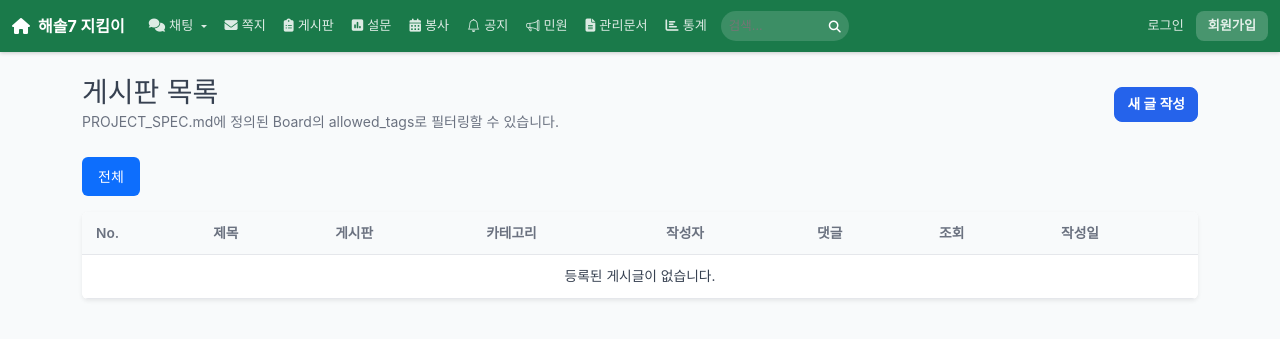
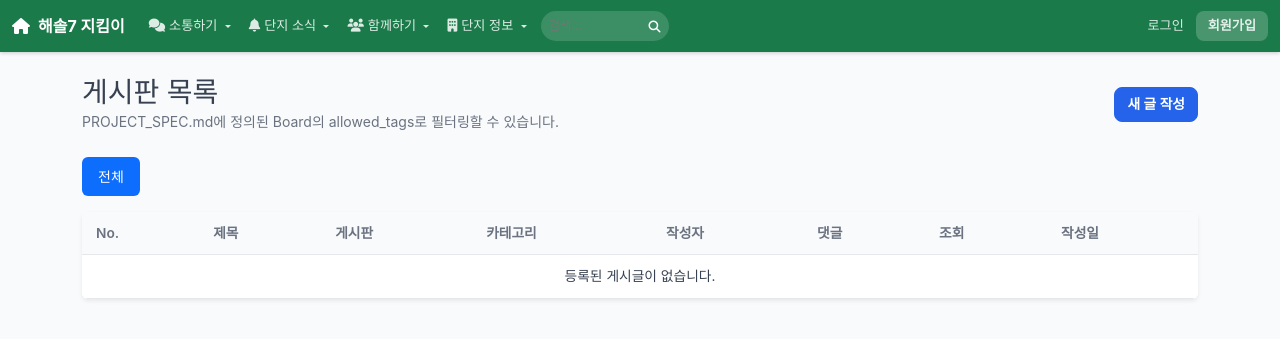
Before and after one commit to ULERP/haesol7-community, a Django app: page /posts/ in a window 1280 px wide. Shown: the top 339 px of the page. Run offline with Django 5.2, Linux system fonts and the light colour scheme; data that the repository does not hold is empty.

Commit message:
fix: 마이페이지 Notification 필드 오류 수정 + navbar 역할 중심 재구성
- views.py: Notification.filter(user=) → filter(recipient=) 수정
- navbar: 기능 중심 → 역할 중심 드롭다운 메뉴
  소통하기(채팅/게시판/쪽지) / 단지소식(공지/민원/문서)
  함께하기(소모임/봉사/설문) / 단지정보(문서/통계/AI)

```diff
--- a/hello_world/core/views.py
+++ b/hello_world/core/views.py
@@ -251,7 +251,7 @@ def mypage(request):
     unread_letters   = Letter.objects.filter(receiver=user, is_read=False, receiver_deleted=False).count()
     my_complaints    = Complaint.objects.filter(author=user).order_by('-created_at')[:3]
     pending_complaints = Complaint.objects.filter(author=user, status__in=['received','reviewing']).count()
-    unread_noti      = Notification.objects.filter(user=user, is_read=False).count()
+    unread_noti      = Notification.objects.filter(recipient=user, is_read=False).count()
     week_ago         = timezone.now() - timedelta(days=7)
     recent_posts     = Post.objects.filter(author=user, created_at__gte=week_ago).count()
 
--- a/hello_world/templates/partials/navbar.html
+++ b/hello_world/templates/partials/navbar.html
@@ -3,27 +3,68 @@
     <a class="navbar-brand fw-bold text-white d-flex align-items-center gap-2" href="/" style="font-size:1rem;">
       <i class="fas fa-home"></i>해솔7 지킴이
     </a>
-    <button class="navbar-toggler border-0" type="button" data-bs-toggle="collapse" data-bs-target="#mainNav" style="color:#fff;font-size:1.2rem;padding:4px 8px;">
+    <button class="navbar-toggler border-0" type="button" data-bs-toggle="collapse" data-bs-target="#mainNav"
+            style="color:#fff;font-size:1.2rem;padding:4px 8px;">
       <i class="fas fa-bars"></i>
     </button>
     <div class="collapse navbar-collapse" id="mainNav">
       <ul class="navbar-nav me-auto align-items-lg-center" style="gap:2px;">
+
+        <!-- 소통하기 -->
         <li class="nav-item dropdown">
-          <a class="nav-link dropdown-toggle text-white d-flex align-items-center gap-1" href="#" data-bs-toggle="dropdown" style="font-size:0.82rem;"><i class="fas fa-comments"></i>채팅</a>
-          <ul class="dropdown-menu" style="background:#1a7a4a;border:none;box-shadow:0 4px 12px rgba(0,0,0,.3);min-width:130px;">
-            <li><a class="dropdown-item text-white d-flex align-items-center gap-2" href="/chat/public/" style="font-size:0.82rem;"><i class="fas fa-comments"></i>전체채팅</a></li>
-            <li><a class="dropdown-item text-white d-flex align-items-center gap-2" href="/chat/dm/list/" style="font-size:0.82rem;"><i class="fas fa-comment-dots"></i>1:1 채팅</a></li>
-            <li><a class="dropdown-item text-white d-flex align-items-center gap-2" href="/groups/" style="font-size:0.82rem;"><i class="fas fa-users"></i>소모임채팅</a></li>
+          <a class="nav-link dropdown-toggle text-white d-flex align-items-center gap-1" href="#"
+             data-bs-toggle="dropdown" style="font-size:0.82rem;">
+            <i class="fas fa-comments"></i>소통하기
+          </a>
+          <ul class="dropdown-menu" style="background:#fff;border:1px solid #e5e7eb;border-radius:12px;box-shadow:0 8px 24px rgba(0,0,0,.12);min-width:160px;padding:6px;">
+            <li><a class="dropdown-item d-flex align-items-center gap-2 rounded-2" href="/chat/public/" style="font-size:0.82rem;padding:8px 12px;"><i class="fas fa-comments text-success"></i>단지 전체채팅</a></li>
+            <li><a class="dropdown-item d-flex align-items-center gap-2 rounded-2" href="/chat/dm/list/" style="font-size:0.82rem;padding:8px 12px;"><i class="fas fa-comment-dots text-primary"></i>1:1 채팅</a></li>
+            <li><a class="dropdown-item d-flex align-items-center gap-2 rounded-2" href="/letters/" style="font-size:0.82rem;padding:8px 12px;"><i class="fas fa-envelope text-warning"></i>쪽지함</a></li>
+            <li><hr class="dropdown-divider my-1"></li>
+            <li><a class="dropdown-item d-flex align-items-center gap-2 rounded-2" href="/boards/" style="font-size:0.82rem;padding:8px 12px;"><i class="fas fa-clipboard-list text-info"></i>게시판</a></li>
           </ul>
         </li>
-        <li class="nav-item"><a class="nav-link text-white d-flex align-items-center gap-1" href="/letters/" style="font-size:0.82rem;"><i class="fas fa-envelope"></i>쪽지</a></li>
-        <li class="nav-item"><a class="nav-link text-white d-flex align-items-center gap-1" href="/boards/" style="font-size:0.82rem;"><i class="fas fa-clipboard-list"></i>게시판</a></li>
-        <li class="nav-item"><a class="nav-link text-white d-flex align-items-center gap-1" href="/surveys/" style="font-size:0.82rem;"><i class="fas fa-poll"></i>설문</a></li>
-        <li class="nav-item"><a class="nav-link text-white d-flex align-items-center gap-1" href="/volunteer/" style="font-size:0.82rem;"><i class="fas fa-calendar-alt"></i>봉사</a></li>
-        <li class="nav-item"><a class="nav-link text-white d-flex align-items-center gap-1" href="/notices/" style="font-size:0.82rem;"><i class="bi bi-bell"></i>공지</a></li>
-        <li class="nav-item"><a class="nav-link text-white d-flex align-items-center gap-1" href="/complaints/" style="font-size:0.82rem;"><i class="bi bi-megaphone"></i>민원</a></li>
-        <li class="nav-item"><a class="nav-link text-white d-flex align-items-center gap-1" href="/community/docs/" style="font-size:0.82rem;"><i class="fas fa-file-alt"></i>관리문서</a></li>
-        <li class="nav-item"><a class="nav-link text-white d-flex align-items-center gap-1" href="/stats/" style="font-size:0.82rem;"><i class="fas fa-chart-bar"></i>통계</a></li>
+
+        <!-- 단지 소식 -->
+        <li class="nav-item dropdown">
+          <a class="nav-link dropdown-toggle text-white d-flex align-items-center gap-1" href="#"
+             data-bs-toggle="dropdown" style="font-size:0.82rem;">
+            <i class="fas fa-bell"></i>단지 소식
+          </a>
+          <ul class="dropdown-menu" style="background:#fff;border:1px solid #e5e7eb;border-radius:12px;box-shadow:0 8px 24px rgba(0,0,0,.12);min-width:160px;padding:6px;">
+            <li><a class="dropdown-item d-flex align-items-center gap-2 rounded-2" href="/notices/" style="font-size:0.82rem;padding:8px 12px;"><i class="fas fa-bell text-danger"></i>공지사항</a></li>
+            <li><a class="dropdown-item d-flex align-items-center gap-2 rounded-2" href="/complaints/" style="font-size:0.82rem;padding:8px 12px;"><i class="bi bi-megaphone text-warning"></i>민원·건의</a></li>
+            <li><a class="dropdown-item d-flex align-items-center gap-2 rounded-2" href="/community/docs/" style="font-size:0.82rem;padding:8px 12px;"><i class="fas fa-file-alt text-secondary"></i>관리 문서</a></li>
+          </ul>
+        </li>
+
+        <!-- 함께하기 -->
+        <li class="nav-item dropdown">
+          <a class="nav-link dropdown-toggle text-white d-flex align-items-center gap-1" href="#"
+             data-bs-toggle="dropdown" style="font-size:0.82rem;">
+            <i class="fas fa-users"></i>함께하기
+          </a>
+          <ul class="dropdown-menu" style="background:#fff;border:1px solid #e5e7eb;border-radius:12px;box-shadow:0 8px 24px rgba(0,0,0,.12);min-width:160px;padding:6px;">
+            <li><a class="dropdown-item d-flex align-items-center gap-2 rounded-2" href="/groups/" style="font-size:0.82rem;padding:8px 12px;"><i class="fas fa-users text-success"></i>소모임</a></li>
+            <li><a class="dropdown-item d-flex align-items-center gap-2 rounded-2" href="/volunteer/" style="font-size:0.82rem;padding:8px 12px;"><i class="fas fa-calendar-alt text-danger"></i>봉사활동</a></li>
+            <li><a class="dropdown-item d-flex align-items-center gap-2 rounded-2" href="/surveys/" style="font-size:0.82rem;padding:8px 12px;"><i class="fas fa-poll text-primary"></i>설문조사</a></li>
+          </ul>
+        </li>
+
+        <!-- 단지 정보 -->
+        <li class="nav-item dropdown">
+          <a class="nav-link dropdown-toggle text-white d-flex align-items-center gap-1" href="#"
+             data-bs-toggle="dropdown" style="font-size:0.82rem;">
+            <i class="fas fa-building"></i>단지 정보
+          </a>
+          <ul class="dropdown-menu" style="background:#fff;border:1px solid #e5e7eb;border-radius:12px;box-shadow:0 8px 24px rgba(0,0,0,.12);min-width:160px;padding:6px;">
+            <li><a class="dropdown-item d-flex align-items-center gap-2 rounded-2" href="/community/docs/" style="font-size:0.82rem;padding:8px 12px;"><i class="fas fa-file-alt text-secondary"></i>관리 문서</a></li>
+            <li><a class="dropdown-item d-flex align-items-center gap-2 rounded-2" href="/stats/" style="font-size:0.82rem;padding:8px 12px;"><i class="fas fa-chart-bar text-info"></i>단지 통계</a></li>
+            <li><a class="dropdown-item d-flex align-items-center gap-2 rounded-2" href="/chatbot/" style="font-size:0.82rem;padding:8px 12px;"><i class="fas fa-robot text-success"></i>AI 안내</a></li>
+          </ul>
+        </li>
+
+        <!-- 검색 -->
         <li class="nav-item">
           <form method="get" action="/search/" class="d-flex align-items-center ms-1">
             <div class="d-flex align-items-center" style="background:rgba(255,255,255,.15);border-radius:20px;height:30px;overflow:hidden;">
@@ -33,12 +74,22 @@
           </form>
         </li>
       </ul>
+
+      <!-- 우측 사용자 메뉴 -->
       <ul class="navbar-nav align-items-lg-center" style="gap:4px;">
         {% if user.is_authenticated %}
           {% if not user_is_verified %}
-          <li class="nav-item"><a href="/verify/" class="nav-link d-flex align-items-center gap-1" style="font-size:0.75rem;color:#ffd700;background:rgba(255,215,0,.15);border-radius:8px;padding:3px 8px;border:1px solid rgba(255,215,0,.3);"><i class="bi bi-patch-exclamation"></i>인증필요</a></li>
+          <li class="nav-item">
+            <a href="/verify/" class="nav-link d-flex align-items-center gap-1" style="font-size:0.75rem;color:#ffd700;background:rgba(255,215,0,.15);border-radius:8px;padding:3px 8px;border:1px solid rgba(255,215,0,.3);">
+              <i class="bi bi-patch-exclamation"></i>인증필요
+            </a>
+          </li>
           {% else %}
-          <li class="nav-item"><span class="nav-link" style="color:rgba(255,255,255,.6);"><i class="bi bi-patch-check-fill" style="color:#90EE90;"></i></span></li>
+          <li class="nav-item">
+            <span class="nav-link" style="color:rgba(255,255,255,.6);padding:5px 6px;">
+              <i class="bi bi-patch-check-fill" style="color:#90EE90;font-size:0.9rem;"></i>
+            </span>
+          </li>
           {% endif %}
           <li class="nav-item">
             <a href="/notifications/" class="nav-link text-white position-relative" style="padding:5px 8px;">
@@ -46,23 +97,39 @@
               <span id="noti-dot" style="display:none;position:absolute;top:3px;right:3px;width:7px;height:7px;background:#ff4444;border-radius:50%;border:1.5px solid #1a7a4a;"></span>
             </a>
           </li>
-          {% if user.is_staff %}<li class="nav-item"><a href="/admin/" class="nav-link text-white" style="font-size:0.82rem;"><i class="fas fa-cog"></i></a></li>{% endif %}
+          {% if user.is_staff %}
+          <li class="nav-item">
+            <a href="/admin/" class="nav-link text-white" style="font-size:0.82rem;padding:5px 8px;">
+              <i class="fas fa-cog"></i>
+            </a>
+          </li>
+          {% endif %}
           <li class="nav-item dropdown">
-            <button class="btn dropdown-toggle" data-bs-toggle="dropdown" style="background:rgba(255,255,255,.15);border:none;border-radius:20px;color:#fff;padding:4px 12px;font-size:0.82rem;font-weight:600;">
-              <i class="fas fa-user" style="font-size:0.78rem;"></i> {{ user.nickname|default:user.username }}
+            <button class="btn d-flex align-items-center gap-1 dropdown-toggle"
+                    data-bs-toggle="dropdown"
+                    style="background:rgba(255,255,255,.15);border:none;border-radius:20px;color:#fff;padding:4px 12px;font-size:0.82rem;font-weight:600;">
+              <i class="fas fa-user" style="font-size:0.78rem;"></i>
+              {{ user.nickname|default:user.username }}
               {% if user.is_verified %}<span style="font-size:0.7rem;opacity:.7;">{{ user.dong }}동</span>{% endif %}
             </button>
-            <ul class="dropdown-menu dropdown-menu-end shadow" style="min-width:180px;border-radius:12px;">
-              <li><div class="px-3 py-2 border-bottom">
+            <ul class="dropdown-menu dropdown-menu-end" style="min-width:180px;border-radius:12px;border:1px solid #e5e7eb;box-shadow:0 8px 24px rgba(0,0,0,.12);padding:6px;">
+              <li><div class="px-3 py-2" style="border-bottom:1px solid #f0f2f4;margin-bottom:4px;">
                 <div class="fw-bold" style="font-size:0.85rem;">{{ user.nickname|default:user.username }}</div>
                 <div class="text-muted" style="font-size:0.72rem;">{% if user.is_verified %}{{ user.dong }}동 입주민 ✓{% else %}미인증{% endif %}</div>
               </div></li>
-              <li><a class="dropdown-item" href="/mypage/"><i class="fas fa-home text-success me-2"></i>마이페이지</a></li>
-              <li><a class="dropdown-item" href="/mypage/edit/"><i class="fas fa-pen text-muted me-2"></i>프로필 수정</a></li>
-              <li><a class="dropdown-item" href="/letters/"><i class="fas fa-envelope text-primary me-2"></i>쪽지함</a></li>
-              <li><a class="dropdown-item" href="/verify/"><i class="bi bi-patch-check text-warning me-2"></i>입주민 인증</a></li>
-              <li><hr class="dropdown-divider"></li>
-              <li><div class="px-3 pb-2"><form method="post" action="/accounts/logout/">{% csrf_token %}<button type="submit" class="btn btn-outline-danger btn-sm w-100"><i class="fas fa-sign-out-alt me-1"></i>로그아웃</button></form></div></li>
+              <li><a class="dropdown-item d-flex align-items-center gap-2 rounded-2" href="/mypage/" style="padding:8px 12px;font-size:0.84rem;"><i class="fas fa-home text-success"></i>마이페이지</a></li>
+              <li><a class="dropdown-item d-flex align-items-center gap-2 rounded-2" href="/mypage/edit/" style="padding:8px 12px;font-size:0.84rem;"><i class="fas fa-pen text-muted"></i>프로필 수정</a></li>
+              <li><a class="dropdown-item d-flex align-items-center gap-2 rounded-2" href="/letters/" style="padding:8px 12px;font-size:0.84rem;"><i class="fas fa-envelope text-primary"></i>쪽지함</a></li>
+              <li><a class="dropdown-item d-flex align-items-center gap-2 rounded-2" href="/verify/" style="padding:8px 12px;font-size:0.84rem;"><i class="bi bi-patch-check text-warning"></i>입주민 인증</a></li>
+              <li><hr style="margin:4px 0;border-color:#f0f2f4;"></li>
+              <li><div class="px-3 pb-2">
+                <form method="post" action="/accounts/logout/">
+                  {% csrf_token %}
+                  <button type="submit" class="btn btn-outline-danger btn-sm w-100" style="font-size:0.82rem;">
+                    <i class="fas fa-sign-out-alt me-1"></i>로그아웃
+                  </button>
+                </form>
+              </div></li>
             </ul>
           </li>
         {% else %}
```
